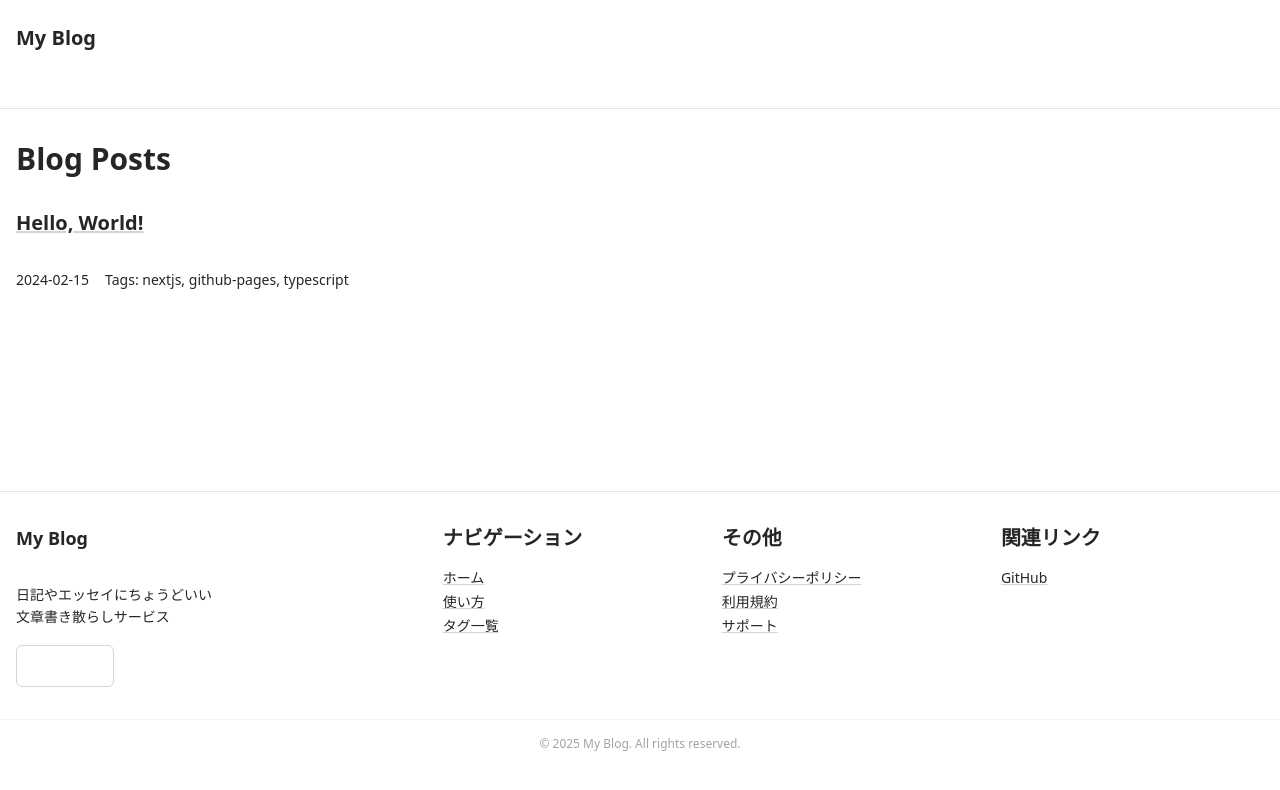
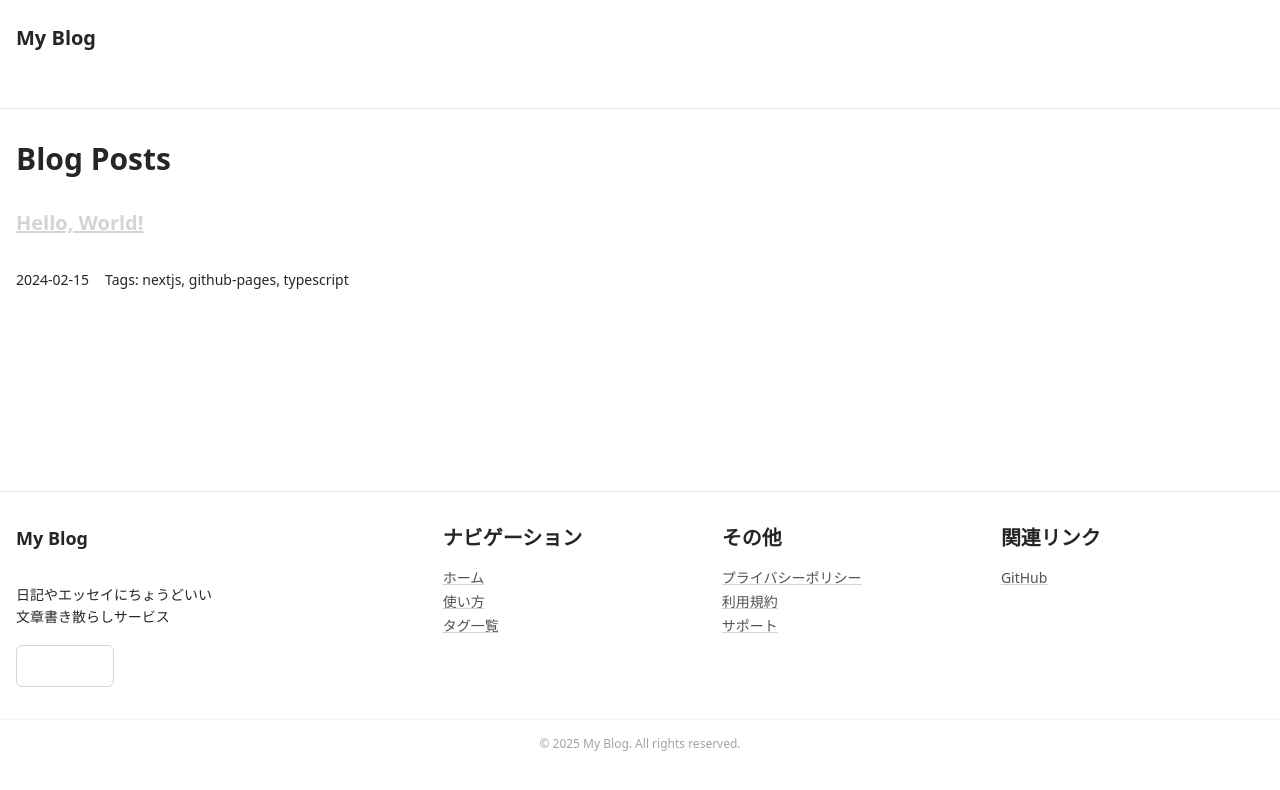
Before and after one commit to sotaroNishioka/my-blog, a Next.js app: page /my-blog/ in a window 1280 px wide. Shown: the top 790 px of the page. Built offline with nearby package versions, Linux system fonts and the light colour scheme.

Commit message:
fix(ui): Link コンポーネントと Typography のリンクスタイルを統一

```diff
--- a/src/components/common/Link.tsx
+++ b/src/components/common/Link.tsx
@@ -18,9 +18,9 @@ export const Link: React.FC<LinkProps> = ({
   // rel,
   isExternal = false, // デフォルトは内部リンク
 }) => {
-  // しずかなインターネット風スタイル: 落ち着いた色合いで、ホバーは控えめに
+  // テキスト色と下線色を合わせるスタイルに変更
   const baseStyle =
-    'text-neutral-800 hover:text-neutral-600 underline decoration-neutral-300 hover:decoration-neutral-500 transition duration-150 ease-in-out';
+    'text-neutral-300 hover:text-neutral-500 underline decoration-neutral-300 hover:decoration-neutral-500 transition duration-150 ease-in-out';
 
   if (isExternal || href.startsWith('http')) {
     // isExternalフラグがtrue、またはhrefがhttp(s)で始まる場合は外部リンクとして通常のaタグを使用
--- a/tailwind.config.js
+++ b/tailwind.config.js
@@ -33,7 +33,7 @@ module.exports = {
               '@apply text-lg font-semibold text-neutral-800 mb-3': {},
             },
             a: {
-              '@apply text-neutral-800 hover:text-neutral-600 underline decoration-neutral-300 hover:decoration-neutral-500 transition duration-150 ease-in-out':
+              '@apply text-neutral-300 hover:text-neutral-500 underline decoration-neutral-300 hover:decoration-neutral-500 transition duration-150 ease-in-out':
                 {},
               textDecoration: 'underline',
               fontWeight: 'inherit',
```
